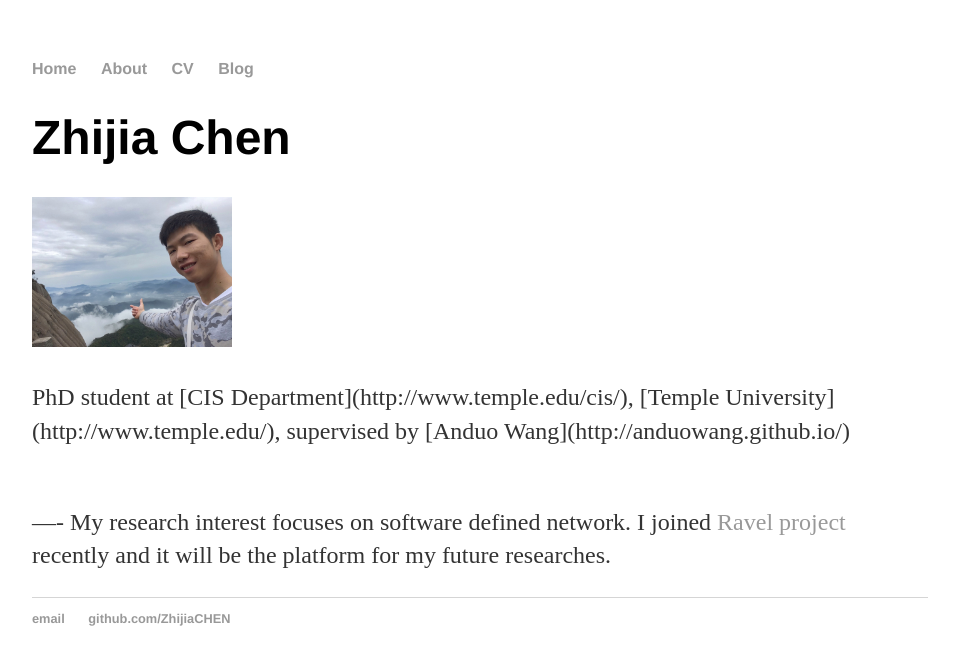
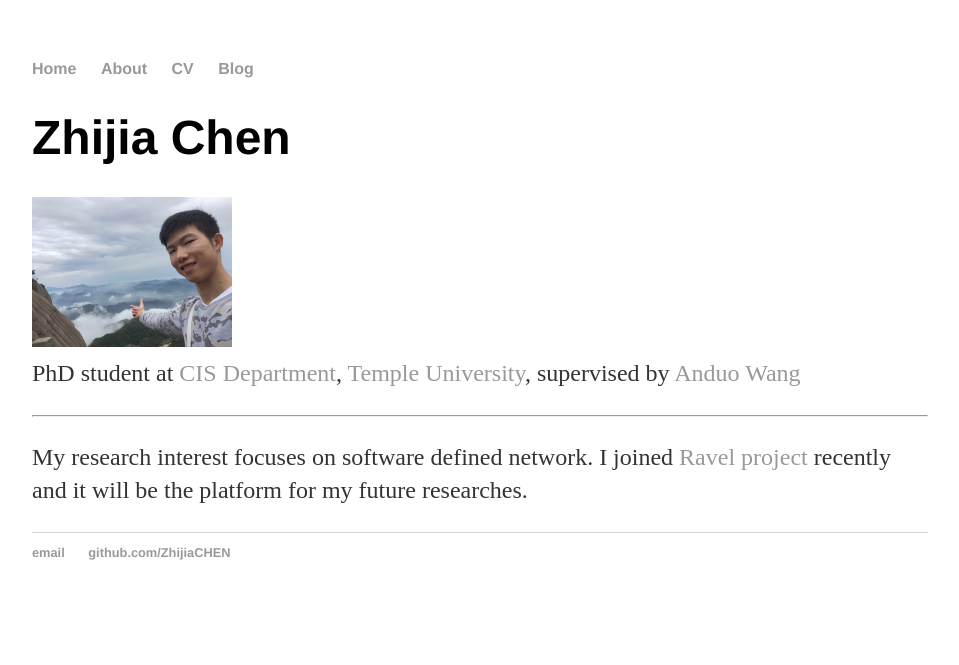
Before and after one commit to ZhijiaCHEN/ZhijiaCHEN.github.io, a Jekyll site: the page built from index.md, in a window 1280 px wide. Shown: the top 665 px of the page, without its empty margins (160-1119 px from the left). Built offline with Jekyll 4.4.1, drawn with Linux system fonts in a browser that asks for light colours.

Commit message:
Update index.md

```diff
--- a/index.md
+++ b/index.md
@@ -5,6 +5,8 @@ title: Zhijia Chen homepage
 # Zhijia Chen
 <img border="0" src="/resource/Zhijia.jpg" height="150">
 <br>
-<p>PhD student at [CIS Department](http://www.temple.edu/cis/), [Temple University](http://www.temple.edu/), supervised by [Anduo Wang](http://anduowang.github.io/)</p><br>
+PhD student at [CIS Department](http://www.temple.edu/cis/), [Temple University](http://www.temple.edu/), supervised by [Anduo Wang](http://anduowang.github.io/)<br>
+
 ----
+
 My research interest focuses on software defined network. I joined [Ravel project](http://ravel-net.org/) recently and it will be the platform for my future researches.
```
